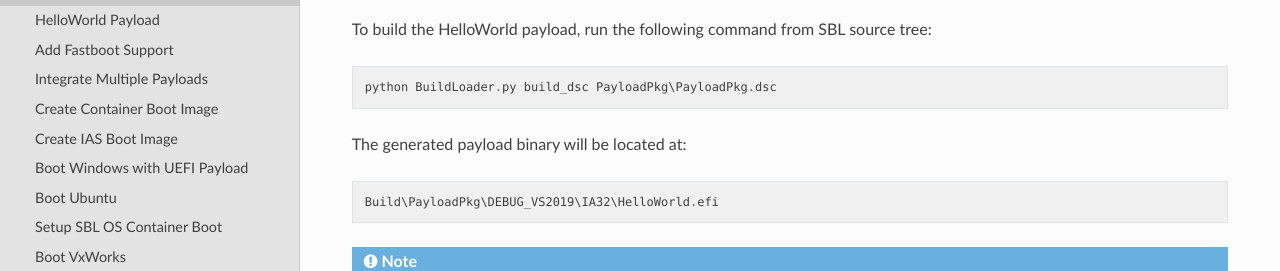
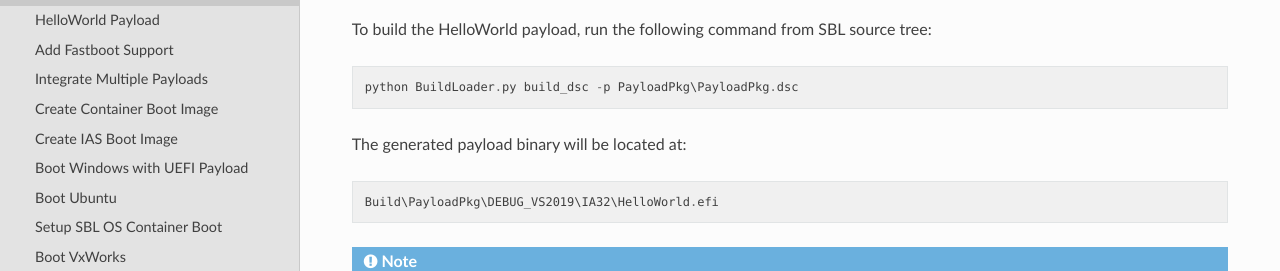
Before and after one commit to slimbootloader/documentation, a Sphinx documentation site: the page built from source/how-tos/add-new-payload.rst, in a window 1280 px wide and 900 px high, scrolled down 681 px. Shown: the part 180-451 px from the top of the window. Built offline with Sphinx 7.4.7 and the Read the Docs theme 2.0.0, drawn with Linux system fonts in a browser that asks for light colours.

```diff
--- a/source/how-tos/add-new-payload.rst
+++ b/source/how-tos/add-new-payload.rst
@@ -37,7 +37,7 @@ HelloWorld Payload
 
 To build the HelloWorld payload, run the following command from |SPN| source tree::
 
-  python BuildLoader.py build_dsc PayloadPkg\PayloadPkg.dsc
+  python BuildLoader.py build_dsc -p PayloadPkg\PayloadPkg.dsc
 
 The generated payload binary will be located at::
 
```
